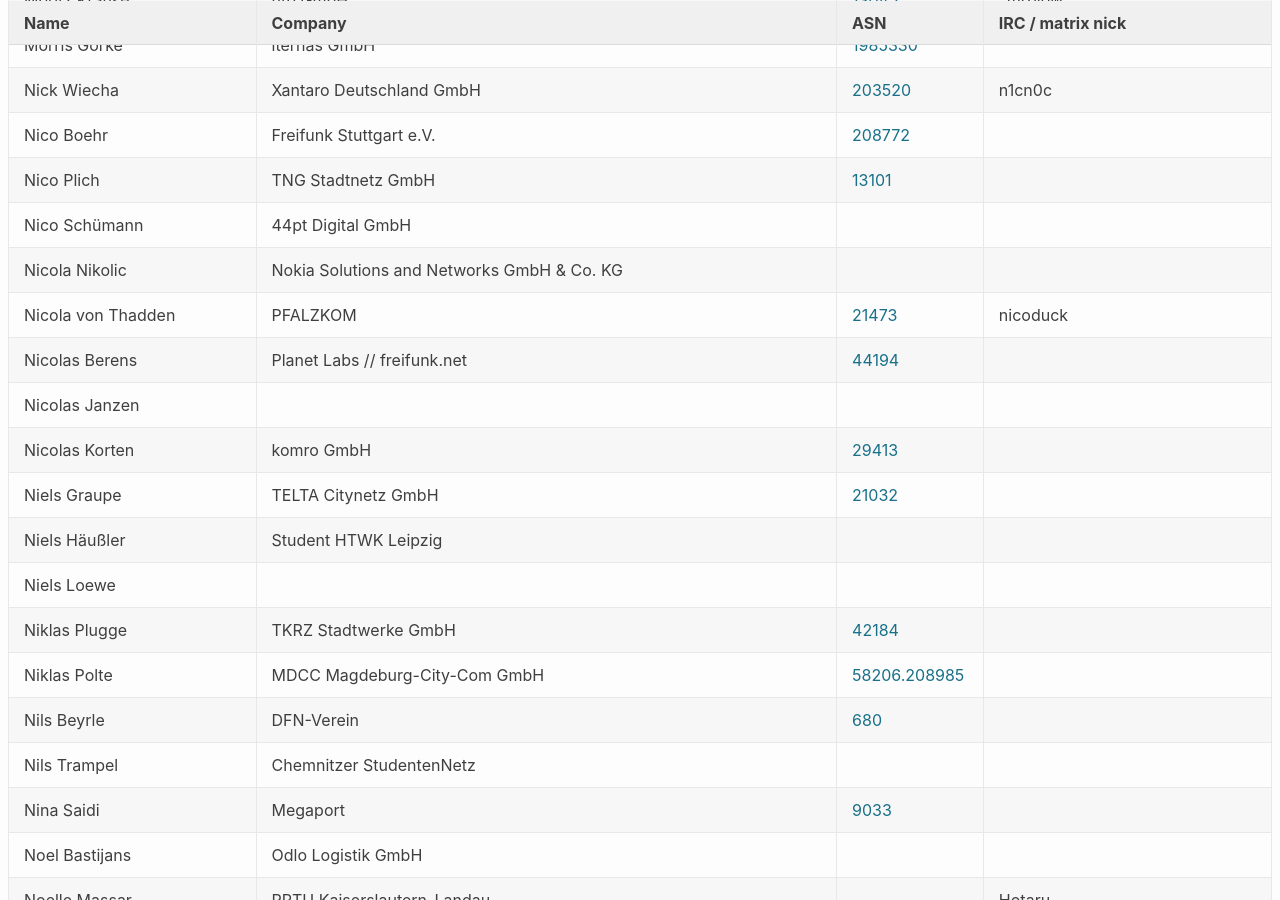
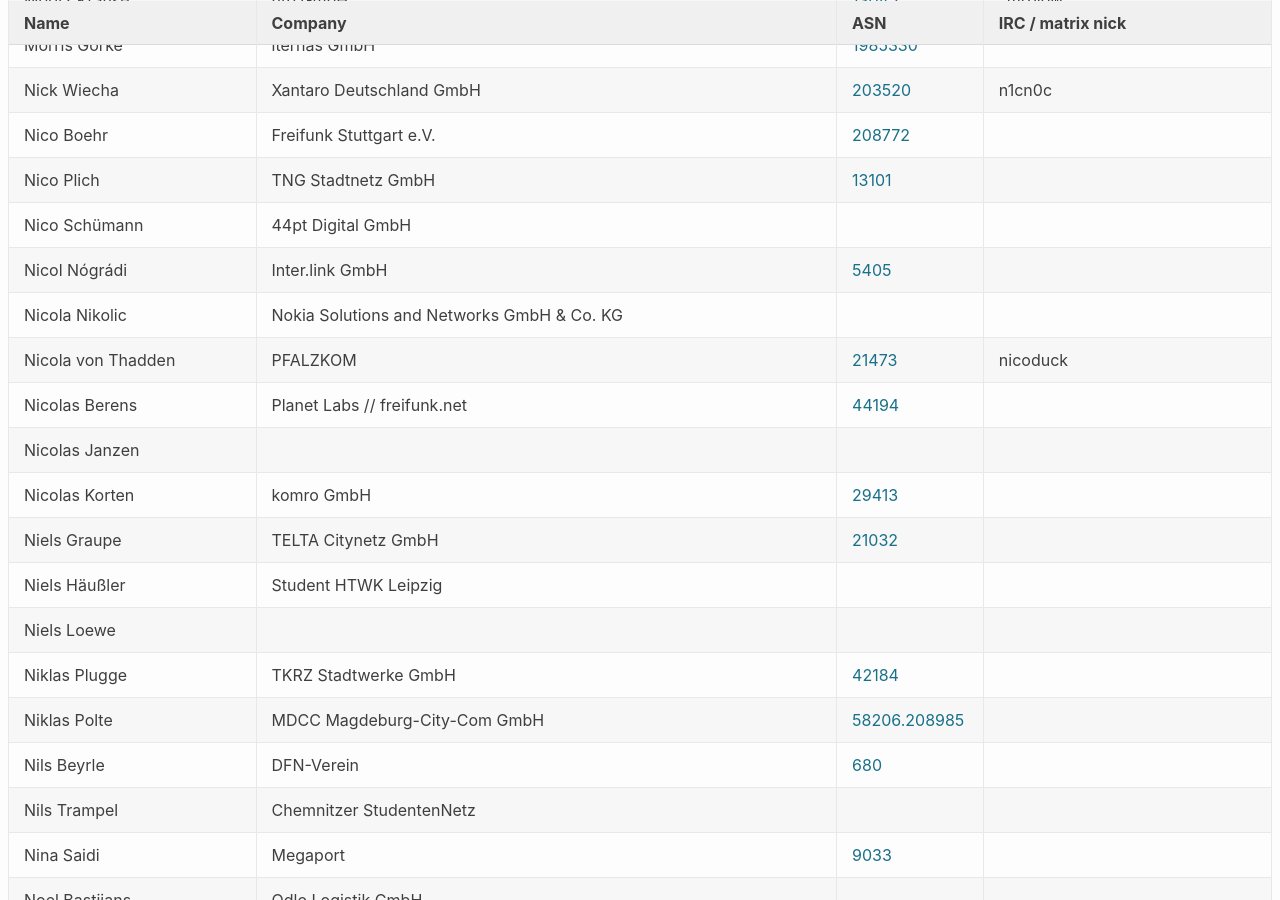
Before and after one commit to denog/pretix-attendeelist, a Jekyll site: the page built from denog16/index.markdown, in a window 1280 px wide and 900 px high, scrolled down 16540 px. Built offline with Jekyll 4.4.1, drawn with Linux system fonts in a browser that asks for light colours.

Commit message:
Latest data: Thu Nov  7 14:10:39 UTC 2024

```diff
--- a/_data/attendees_denog16_onsite.json
+++ b/_data/attendees_denog16_onsite.json
@@ -2226,6 +2226,12 @@
     "asn": "21473"
   },
   {
+    "name": "Nicol Nógrádi",
+    "company": "Inter.link GmbH",
+    "irc": null,
+    "asn": "5405"
+  },
+  {
     "name": "Nico Plich",
     "company": "TNG Stadtnetz GmbH",
     "irc": null,
```
